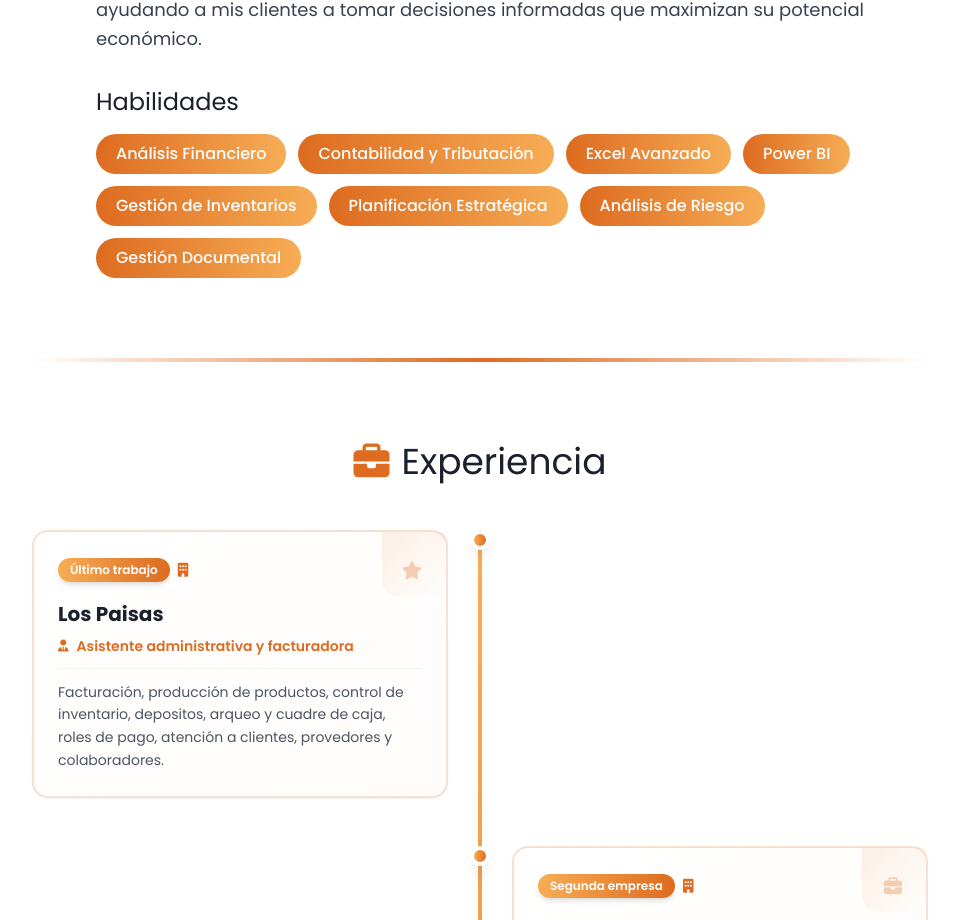
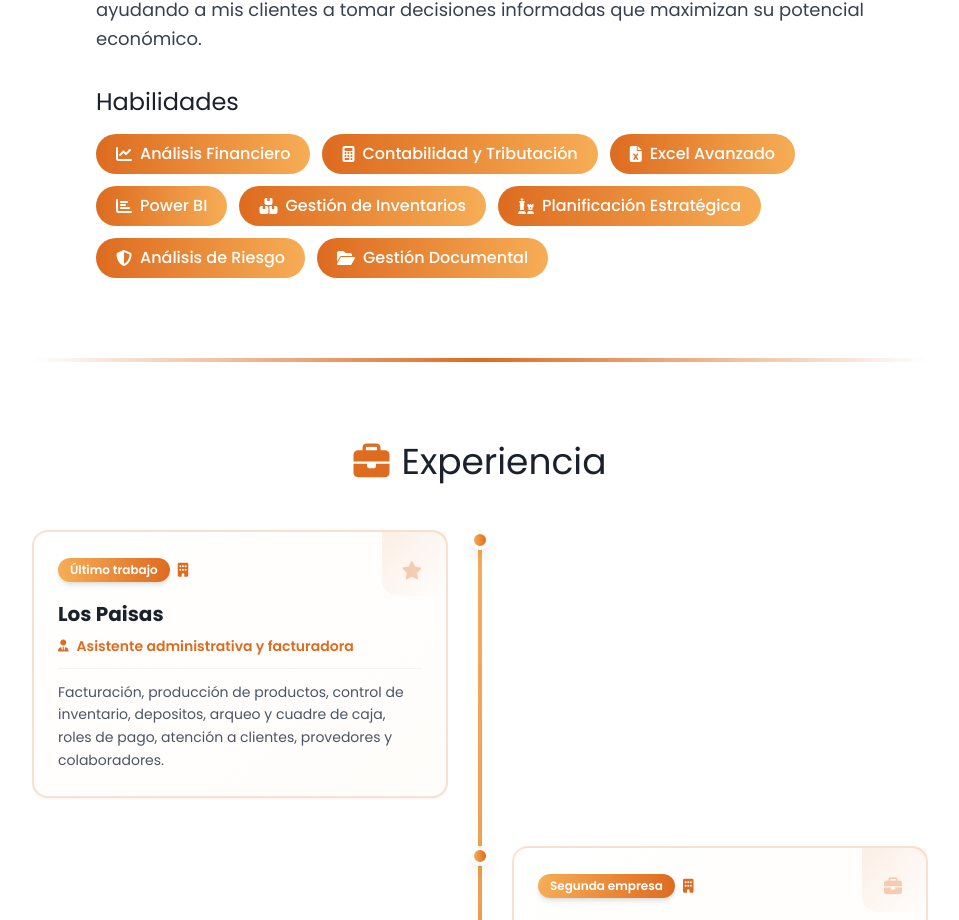
Before and after one commit to SPEREZB/portafolio_kimberly_chiza, a React (Vite) app: page / in a window 1280 px wide. Shown: the part 1078-1998 px from the top of the page, without its empty margins (160-1119 px from the left). Built offline with nearby package versions, Linux system fonts and the light colour scheme.

Commit message:
feat: iconos para habilidades

```diff
--- a/src/App.tsx
+++ b/src/App.tsx
@@ -186,14 +186,38 @@ function App() {
             <div className="mt-8">
               <h3 className="text-2xl text-primary mb-4">Habilidades</h3>
               <div className="flex flex-wrap gap-3">
-                <span className="px-5 py-2 rounded-full bg-gradient-to-r from-accent to-accent-light text-white font-medium">Análisis Financiero</span>
-                <span className="px-5 py-2 rounded-full bg-gradient-to-r from-accent to-accent-light text-white font-medium">Contabilidad y Tributación</span>
-                <span className="px-5 py-2 rounded-full bg-gradient-to-r from-accent to-accent-light text-white font-medium">Excel Avanzado</span>
-                <span className="px-5 py-2 rounded-full bg-gradient-to-r from-accent to-accent-light text-white font-medium">Power BI</span>
-                <span className="px-5 py-2 rounded-full bg-gradient-to-r from-accent to-accent-light text-white font-medium">Gestión de Inventarios</span>
-                <span className="px-5 py-2 rounded-full bg-gradient-to-r from-accent to-accent-light text-white font-medium">Planificación Estratégica</span>
-                <span className="px-5 py-2 rounded-full bg-gradient-to-r from-accent to-accent-light text-white font-medium">Análisis de Riesgo</span>
-                <span className="px-5 py-2 rounded-full bg-gradient-to-r from-accent to-accent-light text-white font-medium">Gestión Documental</span>
+                <span className="px-5 py-2 rounded-full bg-gradient-to-r from-accent to-accent-light text-white font-medium flex items-center gap-2">
+                  <i className="fas fa-chart-line"></i>
+                  Análisis Financiero
+                </span>
+                <span className="px-5 py-2 rounded-full bg-gradient-to-r from-accent to-accent-light text-white font-medium flex items-center gap-2">
+                  <i className="fas fa-calculator"></i>
+                  Contabilidad y Tributación
+                </span>
+                <span className="px-5 py-2 rounded-full bg-gradient-to-r from-accent to-accent-light text-white font-medium flex items-center gap-2">
+                  <i className="fas fa-file-excel"></i>
+                  Excel Avanzado
+                </span>
+                <span className="px-5 py-2 rounded-full bg-gradient-to-r from-accent to-accent-light text-white font-medium flex items-center gap-2">
+                  <i className="fas fa-chart-bar"></i>
+                  Power BI
+                </span>
+                <span className="px-5 py-2 rounded-full bg-gradient-to-r from-accent to-accent-light text-white font-medium flex items-center gap-2">
+                  <i className="fas fa-boxes"></i>
+                  Gestión de Inventarios
+                </span>
+                <span className="px-5 py-2 rounded-full bg-gradient-to-r from-accent to-accent-light text-white font-medium flex items-center gap-2">
+                  <i className="fas fa-chess"></i>
+                  Planificación Estratégica
+                </span>
+                <span className="px-5 py-2 rounded-full bg-gradient-to-r from-accent to-accent-light text-white font-medium flex items-center gap-2">
+                  <i className="fas fa-shield-alt"></i>
+                  Análisis de Riesgo
+                </span>
+                <span className="px-5 py-2 rounded-full bg-gradient-to-r from-accent to-accent-light text-white font-medium flex items-center gap-2">
+                  <i className="fas fa-folder-open"></i>
+                  Gestión Documental
+                </span>
               </div>
             </div>
           </div>
```
